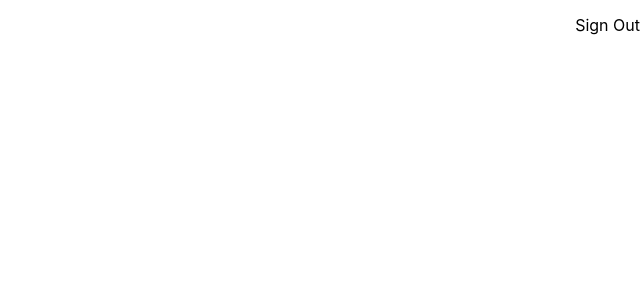
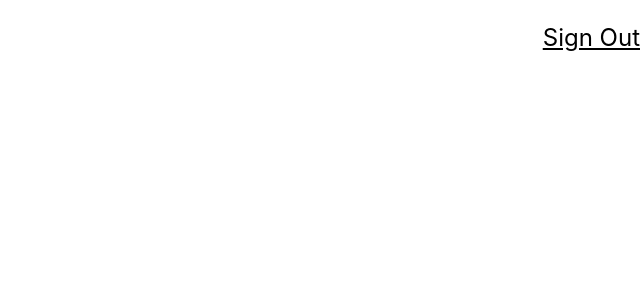
Before and after one commit to kyedavey/face-detector, a React (Create React App) app: page / in a window 1280 px wide. Shown: the top 300 px of the page, without its empty margins (640-1280 px from the left). Built offline with nearby package versions, Linux system fonts and the light colour scheme.

Commit message:
initial styles for Navigation

```diff
--- a/src/components/Navigation/Navigation.js
+++ b/src/components/Navigation/Navigation.js
@@ -3,7 +3,7 @@
 const Navigation = () => {
   return (
     <nav style={{display: 'flex', justifyContent: 'flex-end'}}>
-      <p> Sign Out </p>
+      <p className='f3 link dim black underline p3 pointer'> Sign Out </p>
     </nav>
   );
 }
```
